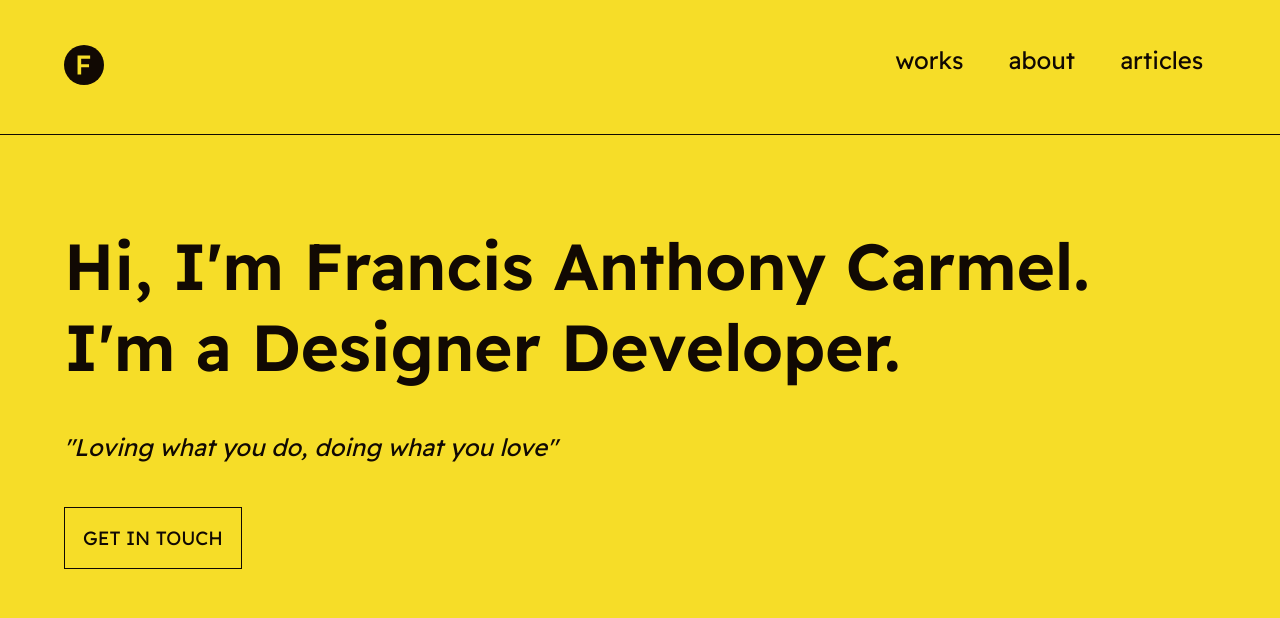
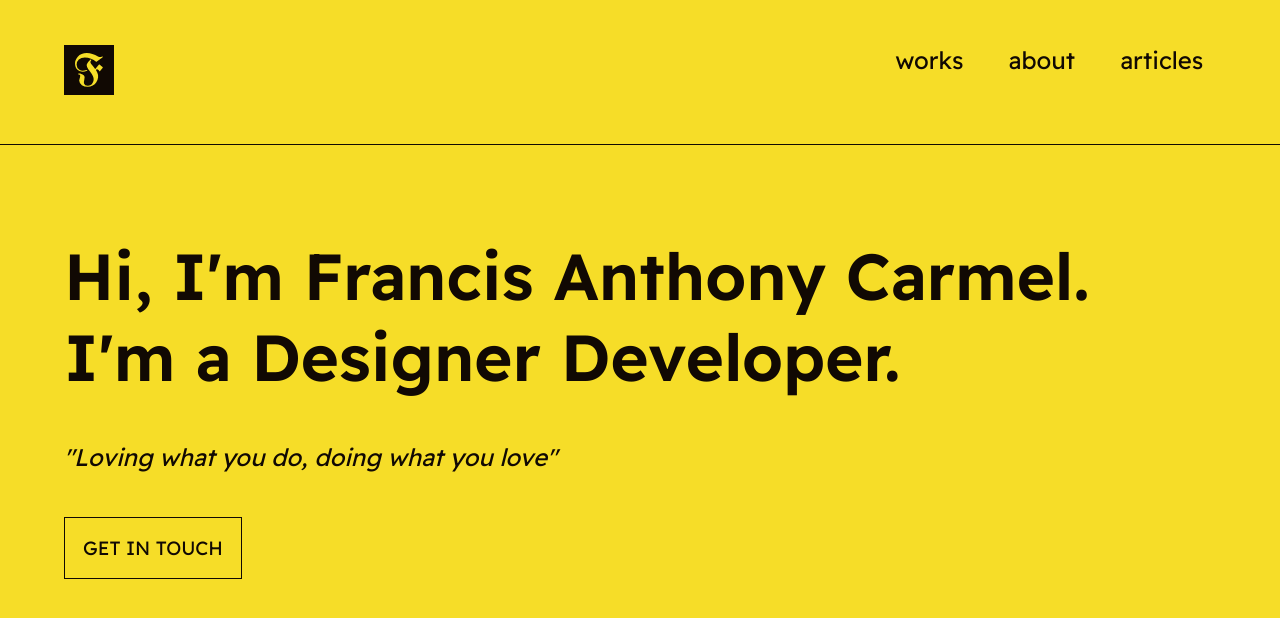
Before and after one commit to franthormel/franthormel.github.io, a Jekyll site: the page built from index.html, in a window 1280 px wide. Shown: the top 618 px of the page. Built offline with Jekyll 4.4.1, drawn with Linux system fonts in a browser that asks for light colours.

Commit message:
Replace and enlarge logos
Fix transition for navbar items

```diff
--- a/_layouts/default.html
+++ b/_layouts/default.html
@@ -11,7 +11,7 @@
       {% if page.title %} {{ page.title | capitalize }} {% else %} Franthormel
       {% endif %}
     </title>
-    <link rel="icon" href="assets/logo.svg" type="image/svg+xml" />
+    <link rel="icon" href="assets/logo-light.svg" type="image/svg+xml" />
     <link rel="stylesheet" href="assets/css/styles.css" />
   </head>
   <body class="body">
--- a/_sass/_body.scss
+++ b/_sass/_body.scss
@@ -14,7 +14,7 @@
 
       &__ {
         &logo {
-          $size: 40px;
+          $size: 50px;
 
           height: $size;
           width: $size;
--- a/_sass/_index.scss
+++ b/_sass/_index.scss
@@ -5,6 +5,7 @@
 
 // SASS variables
 $border: 1px solid var(--color-primary);
+$transition-duration: 200ms;
 
 // SASS mixins
 @mixin padding-content {
@@ -15,18 +16,10 @@ $border: 1px solid var(--color-primary);
   border: $border;
 }
 
-@mixin transition($name) {
-  @if $name {
-    transition: $name 200ms;
-  } @else {
-    @warn "Transition name is required.";
-  }
-}
+@mixin transition-box-shadow {
+  $value: 5px;
 
-@mixin transition-box-shadow {
-  $value: 6px;
-
-  @include transition(box-shadow);
+  transition: box-shadow $transition-duration;
 
   &:hover {
     box-shadow: $value $value 0 var(--color-primary);
@@ -34,8 +27,7 @@ $border: 1px solid var(--color-primary);
 }
 
 @mixin link-hover() {
-  @include transition(background-color);
-  @include transition(color);
+  transition: background-color $transition-duration, color $transition-duration;
 
   &:hover {
     background-color: var(--color-primary);
```
Also changed, not shown: assets/logo-dark.svg, assets/logo-light.svg (added), assets/logo.svg (deleted).
